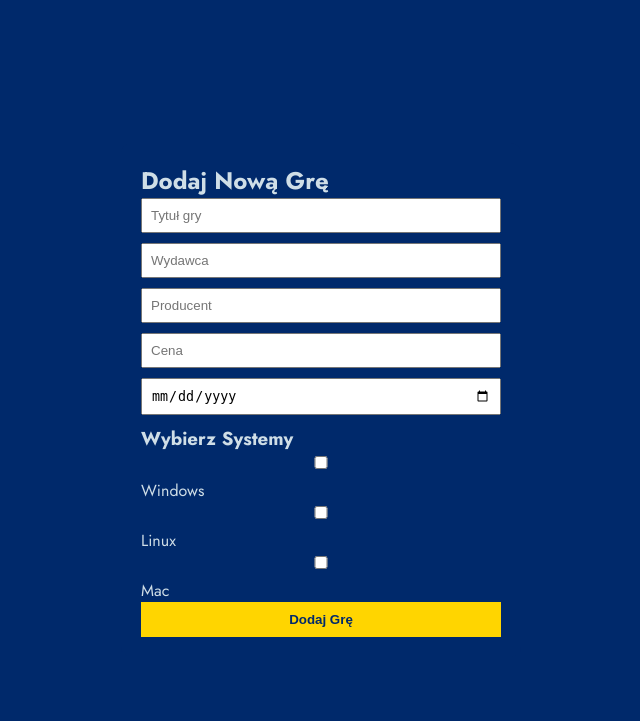
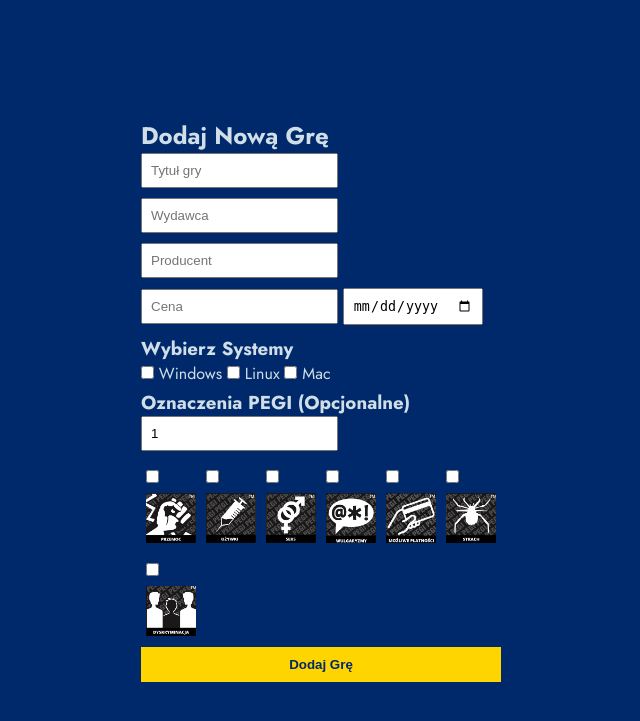
Before and after one commit to Kocykek/BazoGRYzarka, a PHP site: page /dodajGry.php in a window 1280 px wide. Shown: the top 721 px of the page, without its empty margins (319-959 px from the left). Run offline with PHP 8.4, Linux system fonts and the light colour scheme.

Commit message:
PEGI dodane do dodajGry.php

```diff
--- a/dodajGry.php
+++ b/dodajGry.php
@@ -1,6 +1,6 @@
 <?php
 // połączenie
-$conn = new mysqli("localhost", "root", "newpassword", "BazoGRYzarka");
+$conn = new mysqli("localhost", "root", "", "BazoGRYzarka");
 if ($conn->connect_error) {
     die("Connection failed: " . $conn->connect_error);
 }
@@ -15,6 +15,15 @@ if ($_SERVER["REQUEST_METHOD"] == "POST") {
 
 
     $conditions = [];
+
+    $rating = isset($_POST['rating']) ? intval($_POST['rating']) : null;
+    $czyPrzemoc = isset($_POST['czyPrzemoc']) ? 1 : 0;
+    $czyNarkotyki = isset($_POST['czyNarkotyki']) ? 1 : 0;
+    $czyTresciSeksualne = isset($_POST['czyTresciSeksualne']) ? 1 : 0;
+    $czyWulgaryzmy = isset($_POST['czyWulgaryzmy']) ? 1 : 0;
+    $czyZakupy = isset($_POST['czyZakupy']) ? 1 : 0;
+    $czyStrach = isset($_POST['czyStrach']) ? 1 : 0;
+    $czyDyskryminacja = isset($_POST['czyDyskryminacja']) ? 1 : 0;
 
     // jeśli te checkboxy będą zaznaczone to 1, jak nie to 0
     if (isset($_POST['linux']) && $_POST['linux'] == 1) {
@@ -46,6 +55,33 @@ if ($_SERVER["REQUEST_METHOD"] == "POST") {
         $query = "SELECT Id_JakieSystemy FROM JakieSystemy WHERE " . $whereClause;
         $result = $conn->query($query);
 
+        $pegiQuery = "SELECT Id_Pegi FROM Pegi WHERE
+            Rating = $rating AND
+            CzyPrzemoc = $czyPrzemoc AND
+            CzyNarkotyki = $czyNarkotyki AND
+            CzyTresciSeksualne = $czyTresciSeksualne AND
+            CzyWulgarnyJezyk = $czyWulgaryzmy AND
+            CzyZakupyWGrze = $czyZakupy AND
+            CzyStrach = $czyStrach AND
+            CzyDyskryminacja = $czyDyskryminacja";
+        $pegiResult = $conn->query($pegiQuery);
+
+        if ($pegiResult->num_rows > 0) {
+            $id_pegi = $pegiResult->fetch_assoc()['Id_Pegi'];
+        } else {
+            // Wstaw nową kombinację
+            $stmt = $conn->prepare("INSERT INTO Pegi (Rating, CzyPrzemoc, CzyNarkotyki, CzyTresciSeksualne, CzyWulgarnyJezyk, CzyZakupyWGrze, CzyStrach, CzyDyskryminacja)
+                                    VALUES (?, ?, ?, ?, ?, ?, ?, ?)");
+            $stmt->bind_param("iiiiiiii", $rating, $czyPrzemoc, $czyNarkotyki, $czyTresciSeksualne, $czyWulgaryzmy, $czyZakupy, $czyStrach, $czyDyskryminacja);
+            if ($stmt->execute()) {
+                $id_pegi = $conn->insert_id;
+            } else {
+                echo "<p style='color:red;'>Błąd PEGI: " . $stmt->error . "</p>";
+                exit;
+            }
+            $stmt->close();
+        }
+
         // zoba czy takie scenario coś istnieje wogóle
         if ($result->num_rows > 0) {
             // wez rekord i id tego jakiesystemy xd czy coś
@@ -53,9 +89,9 @@ if ($_SERVER["REQUEST_METHOD"] == "POST") {
             $id_systemu = $row['Id_JakieSystemy'];
 
             // ostatecznie insert C:
-            $stmt = $conn->prepare("INSERT INTO Gra (Tytul, Wydawca, Producent, Id_JakieSystemy, Cena, DataWydania)
-                                    VALUES (?, ?, ?, ?, ?, ?)");
-            $stmt->bind_param("sssids", $tytul, $wydawca, $producent, $id_systemu, $cena, $data_wydania);
+            $stmt = $conn->prepare("INSERT INTO Gra (Tytul, Wydawca, Producent, Id_JakieSystemy, Id_Pegi, Cena, DataWydania)
+                                    VALUES (?, ?, ?, ?, ?, ?, ?)");
+            $stmt->bind_param("sssiiss", $tytul, $wydawca, $producent, $id_systemu, $id_pegi, $cena, $data_wydania);
 
             if ($stmt->execute()) {
                 echo "<p style='color:green;'>Gra dodana pomyślnie!</p>";
@@ -90,16 +126,41 @@ if ($_SERVER["REQUEST_METHOD"] == "POST") {
 
         <h3>Wybierz Systemy</h3>
         <label>
-            <input type="checkbox" name="windows" value="1"> Windows
+            <input id="systemChecks" type="checkbox" name="windows" value="1"> Windows
         </label>
         <label>
-            <input type="checkbox" name="linux" value="1"> Linux
+            <input id="systemChecks" type="checkbox" name="linux" value="1"> Linux
         </label>
         <label>
-            <input type="checkbox" name="mac" value="1"> Mac
+            <input id="systemChecks" type="checkbox" name="mac" value="1"> Mac
         </label>
 
-        <button type="submit">Dodaj Grę</button>
+        <h3>Oznaczenia PEGI (Opcjonalne)</h3>
+        <div id="pegiContainer">
+                <input id="pegiChecks" type="input"placeholder="Rating (3,7,12,16,18)" name="rating" value="1"><br>
+            <div id="onePegiContain">
+                <input id="pegiChecks" type="checkbox" name="czyPrzemoc" value="1"> <img src="images/przemoc.jpg" width="50"><br>
+            </div>
+            <div id="onePegiContain">
+                <input id="pegiChecks" type="checkbox" name="czyNarkotyki" value="1"> <img src="images/uzywki.jpg" width="50"><br>
+            </div>
+            <div id="onePegiContain">
+                <input id="pegiChecks" type="checkbox" name="czyTresciSeksualne" value="1"> <img src="images/tresciseksualne.jpg" width="50"><br>
+            </div>
+            <div id="onePegiContain">
+                <input id="pegiChecks" type="checkbox" name="czyWulgaryzmy" value="1"> <img src="images/czywulgaryzmy.jpg" width="50"><br>
+            </div>
+            <div id="onePegiContain">
+                <input id="pegiChecks" type="checkbox" name="czyZakupy" value="1"> <img src="images/czyZakupy.jpg" width="50"><br>
+            </div>
+            <div id="onePegiContain">
+                <input id="pegiChecks" type="checkbox" name="czyStrach" value="1"> <img src="images/strach.jpg" width="50"><br>
+            </div>
+            <div id="onePegiContain">
+                <input id="pegiChecks" type="checkbox" name="czyDyskryminacja" value="1"> <img src="images/dyskryminacja.jpg" width="50"><br>
+            </div>
+        </div>
+            <button type="submit">Dodaj Grę</button>
     </form>
 </body>
 </html>
--- a/sklep.php
+++ b/sklep.php
@@ -1,6 +1,6 @@
 <?php
 // połączenie
-$conn = new mysqli("localhost", "root", "newpassword", "BazoGRYzarka");
+$conn = new mysqli("localhost", "root", "", "BazoGRYzarka");
 if ($conn->connect_error) {
     die("Connection failed: " . $conn->connect_error);
 }
--- a/styles.css
+++ b/styles.css
@@ -98,7 +98,6 @@ form {
     width: 400px;
 }
 input, select {
-    width: 100%;
     margin-bottom: 10px;
     padding: 8px;
 }
@@ -138,3 +137,9 @@ button {
     font-weight: bold;
     color: green;
 }
+#onePegiContain
+{
+    width: 50px;
+    float: left;
+    margin: 5px;
+}
```
Also changed, not shown: images/czyZakupy.jpg (added), images/czywulgaryzmy.jpg (added), images/dyskryminacja.jpg (added), images/hazard.jpg (added), images/pegi_12.jpg (added), images/pegi_16.jpg (added), images/pegi_18.jpg (added), images/pegi_3.jpg (added), images/pegi_7.jpg (added), images/przemoc.jpg (added), images/strach.jpg (added), images/tresciseksualne.jpg (added), images/uzywki.jpg (added).
